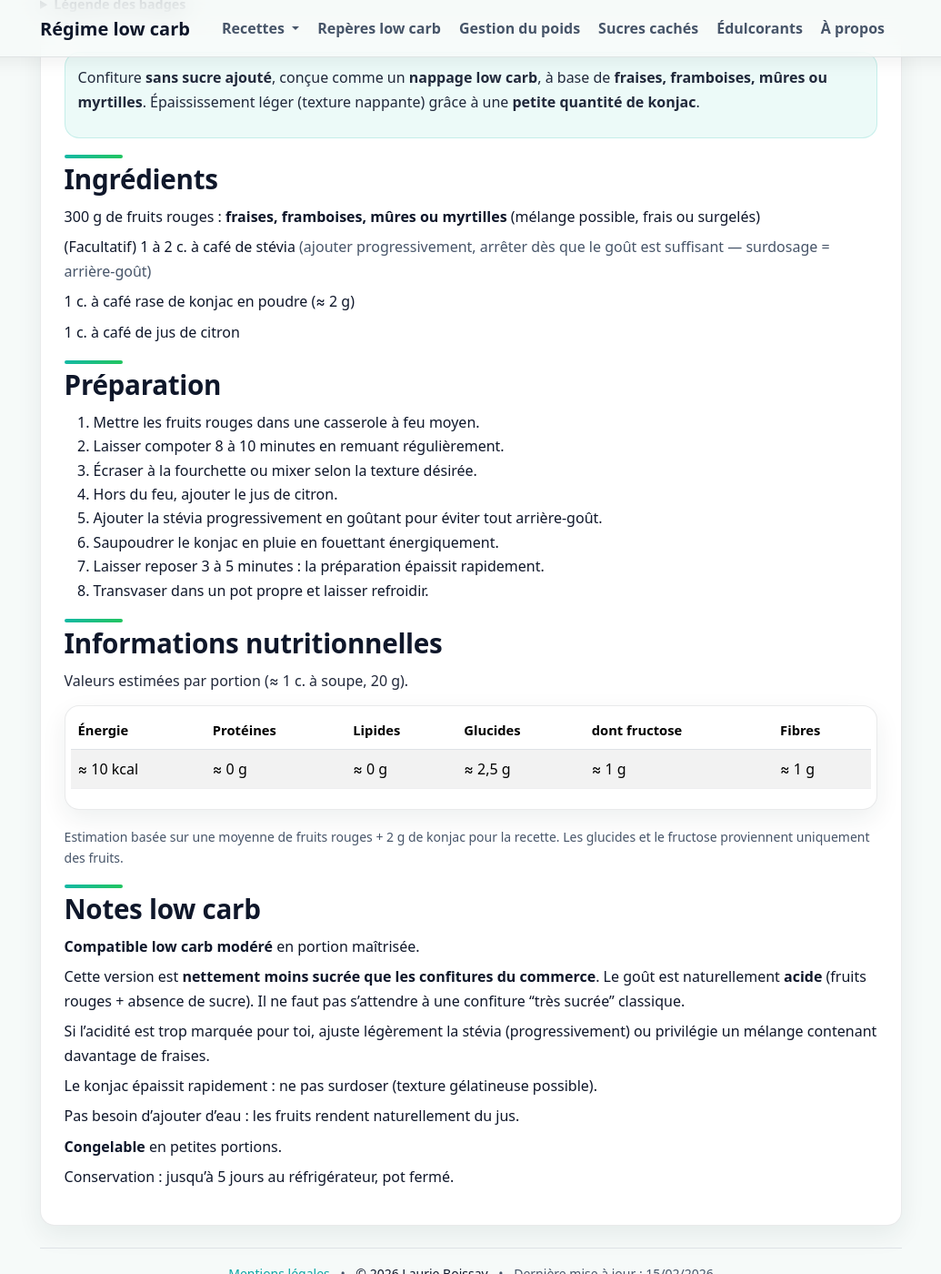
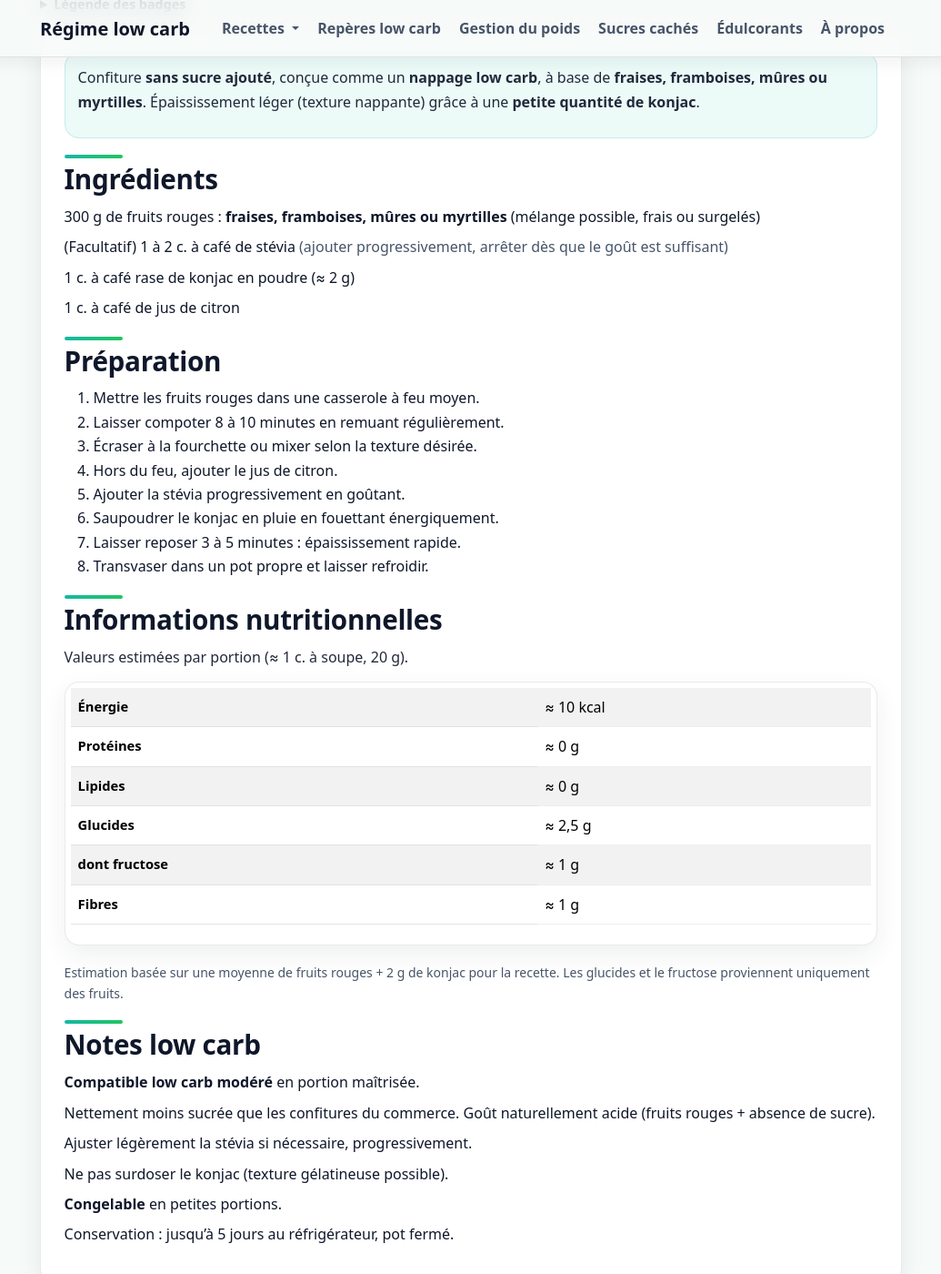
Before and after one commit to laurie-boissay/laurie-boissay.github.io, a Jekyll site: the page built from recettes/confiture-de-fruits-rouges.html, in a window 1280 px wide and 1400 px high, scrolled down 906 px. Shown: the whole window at 91% size, without its empty margins (122-1157 px from the left). Built offline with Jekyll 4.4.1, drawn with Linux system fonts in a browser that asks for light colours.

Commit message:
correction tableau nutriments

```diff
--- a/recettes/confiture-de-fruits-rouges.html
+++ b/recettes/confiture-de-fruits-rouges.html
@@ -46,9 +46,9 @@ extra_head: |
       { "@type": "HowToStep", "text": "Mettre les fruits rouges dans une casserole à feu moyen." },
       { "@type": "HowToStep", "text": "Laisser compoter 8 à 10 minutes en remuant régulièrement." },
       { "@type": "HowToStep", "text": "Écraser à la fourchette ou mixer selon la texture désirée." },
-      { "@type": "HowToStep", "text": "Hors du feu, ajouter le jus de citron puis la stévia progressivement, en goûtant pour éviter le surdosage." },
-      { "@type": "HowToStep", "text": "Saupoudrer le konjac en pluie en fouettant énergiquement pour éviter les grumeaux." },
-      { "@type": "HowToStep", "text": "Laisser reposer 3 à 5 minutes : la texture épaissit rapidement." }
+      { "@type": "HowToStep", "text": "Hors du feu, ajouter le jus de citron puis la stévia progressivement." },
+      { "@type": "HowToStep", "text": "Saupoudrer le konjac en pluie en fouettant énergiquement." },
+      { "@type": "HowToStep", "text": "Laisser reposer 3 à 5 minutes pour épaississement." }
     ],
     "nutrition": {
       "@type": "NutritionInformation",
@@ -80,7 +91,7 @@ extra_head: |
   </li>
   <li>
     (Facultatif) 1 à 2 c. à café de stévia
-    <span class="text-muted">(ajouter progressivement, arrêter dès que le goût est suffisant — surdosage = arrière-goût)</span>
+    <span class="text-muted">(ajouter progressivement, arrêter dès que le goût est suffisant)</span>
   </li>
   <li>1 c. à café rase de konjac en poudre (≈ 2 g)</li>
   <li>1 c. à café de jus de citron</li>
@@ -92,9 +103,9 @@ extra_head: |
   <li>Laisser compoter 8 à 10 minutes en remuant régulièrement.</li>
   <li>Écraser à la fourchette ou mixer selon la texture désirée.</li>
   <li>Hors du feu, ajouter le jus de citron.</li>
-  <li>Ajouter la stévia progressivement en goûtant pour éviter tout arrière-goût.</li>
+  <li>Ajouter la stévia progressivement en goûtant.</li>
   <li>Saupoudrer le konjac en pluie en fouettant énergiquement.</li>
-  <li>Laisser reposer 3 à 5 minutes : la préparation épaissit rapidement.</li>
+  <li>Laisser reposer 3 à 5 minutes : épaississement rapide.</li>
   <li>Transvaser dans un pot propre et laisser refroidir.</li>
 </ol>
 
@@ -103,25 +114,13 @@ extra_head: |
 
 <div class="table-responsive">
   <table class="table table-striped">
-    <thead>
-      <tr>
-        <th>Énergie</th>
-        <th>Protéines</th>
-        <th>Lipides</th>
-        <th>Glucides</th>
-        <th>dont fructose</th>
-        <th>Fibres</th>
-      </tr>
-    </thead>
     <tbody>
-      <tr>
-        <td>≈ 10 kcal</td>
-        <td>≈ 0 g</td>
-        <td>≈ 0 g</td>
-        <td>≈ 2,5 g</td>
-        <td>≈ 1 g</td>
-        <td>≈ 1 g</td>
-      </tr>
+      <tr><th>Énergie</th><td>≈ 10 kcal</td></tr>
+      <tr><th>Protéines</th><td>≈ 0 g</td></tr>
+      <tr><th>Lipides</th><td>≈ 0 g</td></tr>
+      <tr><th>Glucides</th><td>≈ 2,5 g</td></tr>
+      <tr><th>dont fructose</th><td>≈ 1 g</td></tr>
+      <tr><th>Fibres</th><td>≈ 1 g</td></tr>
     </tbody>
   </table>
 </div>
@@ -135,16 +134,13 @@ extra_head: |
 <ul>
   <li><strong>Compatible low carb modéré</strong> en portion maîtrisée.</li>
   <li>
-    Cette version est <strong>nettement moins sucrée que les confitures du commerce</strong>.
-    Le goût est naturellement <strong>acide</strong> (fruits rouges + absence de sucre).
-    Il ne faut pas s’attendre à une confiture “très sucrée” classique.
+    Nettement moins sucrée que les confitures du commerce.
+    Goût naturellement acide (fruits rouges + absence de sucre).
   </li>
   <li>
-    Si l’acidité est trop marquée pour toi, ajuste légèrement la stévia
-    (progressivement) ou privilégie un mélange contenant davantage de fraises.
+    Ajuster légèrement la stévia si nécessaire, progressivement.
   </li>
-  <li>Le konjac épaissit rapidement : ne pas surdoser (texture gélatineuse possible).</li>
-  <li>Pas besoin d’ajouter d’eau : les fruits rendent naturellement du jus.</li>
+  <li>Ne pas surdoser le konjac (texture gélatineuse possible).</li>
   <li><strong>Congelable</strong> en petites portions.</li>
   <li>Conservation : jusqu’à 5 jours au réfrigérateur, pot fermé.</li>
 </ul>
```
Also changed, not shown: other parts of recettes/confiture-de-fruits-rouges.html (+11 -0 lines).
